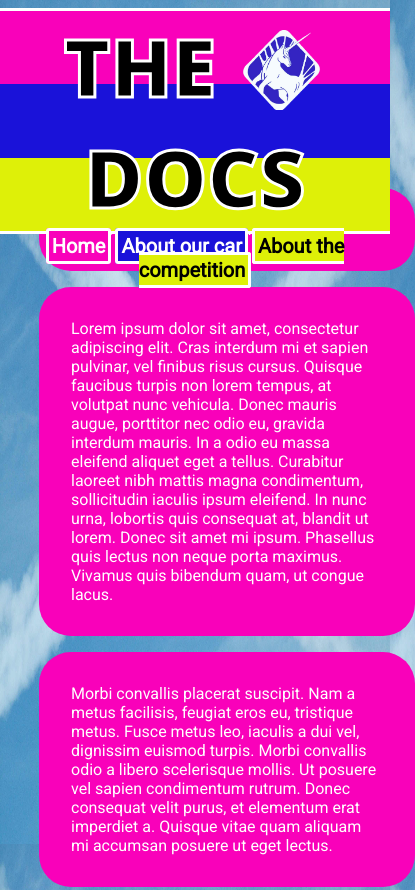
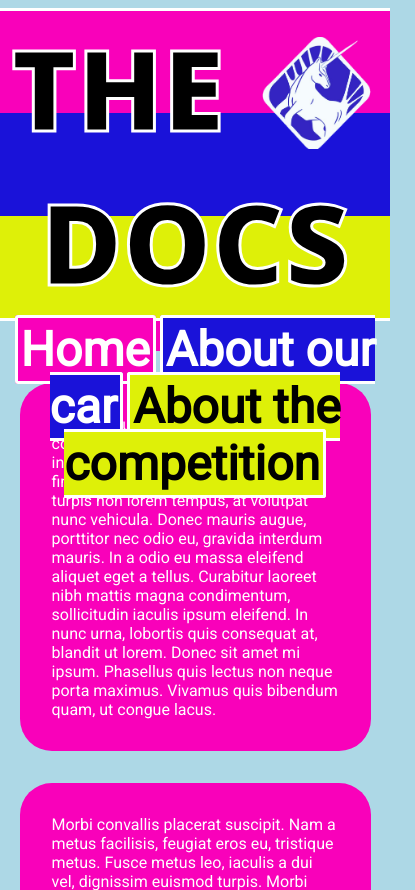
Before and after one commit to DOCS4x4/DOCS4x4.github.io, a plain HTML site: page index.html in a window 390 px wide. Shown: the top 890 px of the page, 415 px wide, since content can reach past the window. Drawn offline with nearby package versions, Linux system fonts and the light colour scheme.

Commit message:
added mobile version

```diff
--- a/theme.css
+++ b/theme.css
@@ -1,5 +1,100 @@
 @import url('https://fonts.googleapis.com/css?family=Roboto');
 @import url('https://fonts.googleapis.com/css?family=Open+Sans:800');
+
+
+@media screen and (max-width: 1000px) {
+	#title {
+	font-family: 'Open Sans', sans-serif;
+	color: black;
+	-webkit-text-stroke: 3px white;
+	font-size: 7em;
+	background: linear-gradient(
+		to bottom,
+		#F901BA,
+		#F901BA 33.3%,
+		#1A12D9 33.3%,
+		#1A12D9 66.7%,
+		#DEF008 66.7%,
+		#DEF008 100%
+	);
+	width: 100%;
+	margin-left: 0; margin-right: 0;
+	border-bottom: 3px solid white;
+	border-top: 3px solid white;
+}
+#logo {
+	height: 1em;
+	text-align: left;
+	vertical-align: middle;
+	padding-bottom: 0.15em;
+}
+#header {
+	text-align: center;
+	width: 100%;
+	margin-left: 0; margin-right: 0;
+	position: fixed;
+}
+#content-protector {
+	height: 15em;
+	display: inline-block;
+}
+#navbar a {
+	font-size: 3em;
+	border-radius: 3px;
+	padding: 3px;
+	font-weight: bold;
+	text-decoration: none;
+	border: 3px solid white;
+}
+#index {
+	background-color: #F901BA;
+	color: white;
+}
+#about {
+	background-color: #1A12D9;
+	color: white;
+}
+#competition {
+	background-color: #DEF008;
+	color: black;
+}
+body {
+	font-family: 'Roboto', sans-serif;
+	width: 100%;
+	margin-left: 0; margin-right: 0;
+	text-align: center;
+	background-color: lightblue;
+}
+.pink p {
+	background-color: #F901BA;
+	color: white;
+}
+.blue p {
+	background-color: #1A12D9;
+	color: white;
+}
+.yellow p {
+	background-color: #DEF008;
+	color: black;
+}
+p a {
+	color: white;
+	font-style: italic;
+}
+p {
+	text-align: left;
+	margin-left: 5%;
+	margin-right: 5%;
+	border-radius: 2em;
+	padding: 2em;
+	margin-bottom: 2em;
+}
+#credit {
+	display: none;
+}
+}
+
+@media screen and (min-width: 1001px) {
 
 #logo {
 	height: 1em;
@@ -7,7 +102,6 @@
 	vertical-align: middle;
 	padding-bottom: 0.15em;
 }
-
 #title {
 	font-family: 'Open Sans', sans-serif;
 	color: black;
@@ -104,3 +198,4 @@ p a:hover {
 	color: #D0D0D0;
 	text-decoration: none;
 }
+}
```
